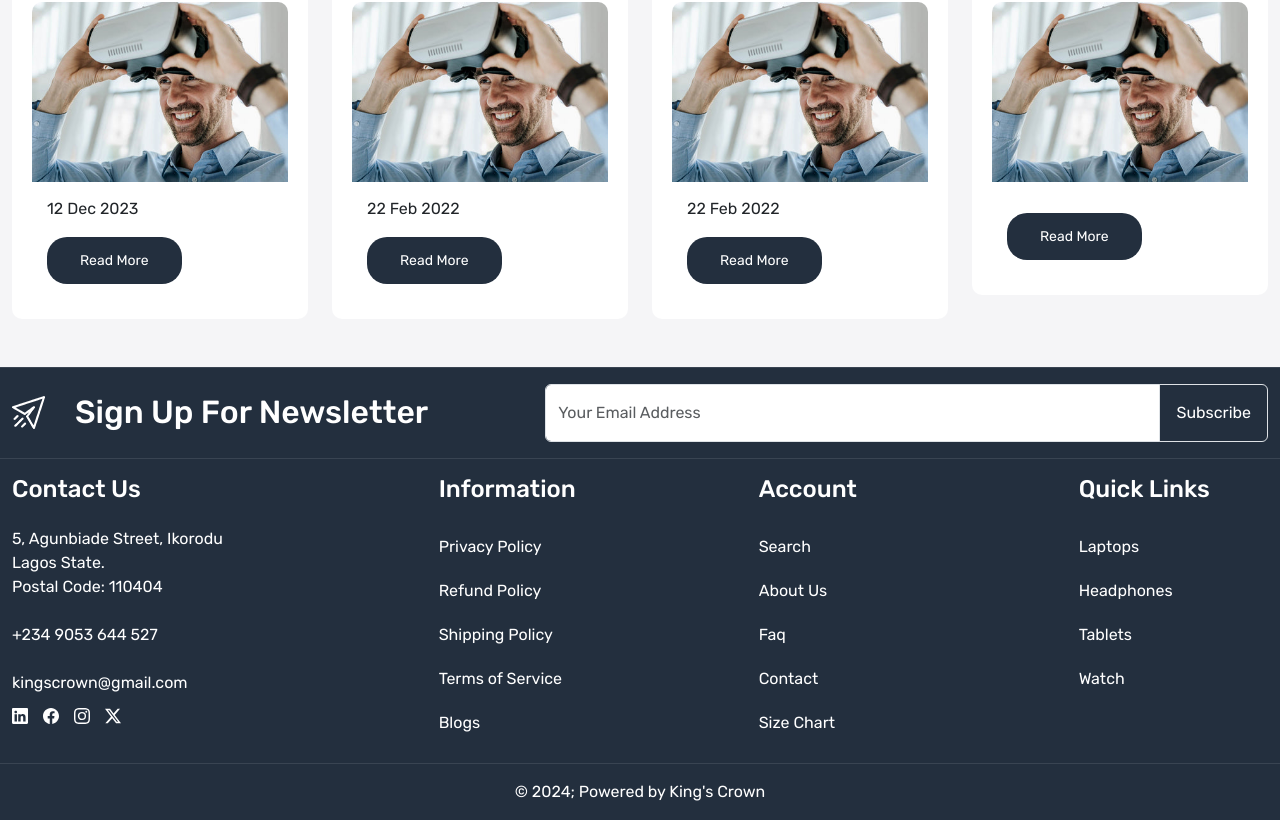
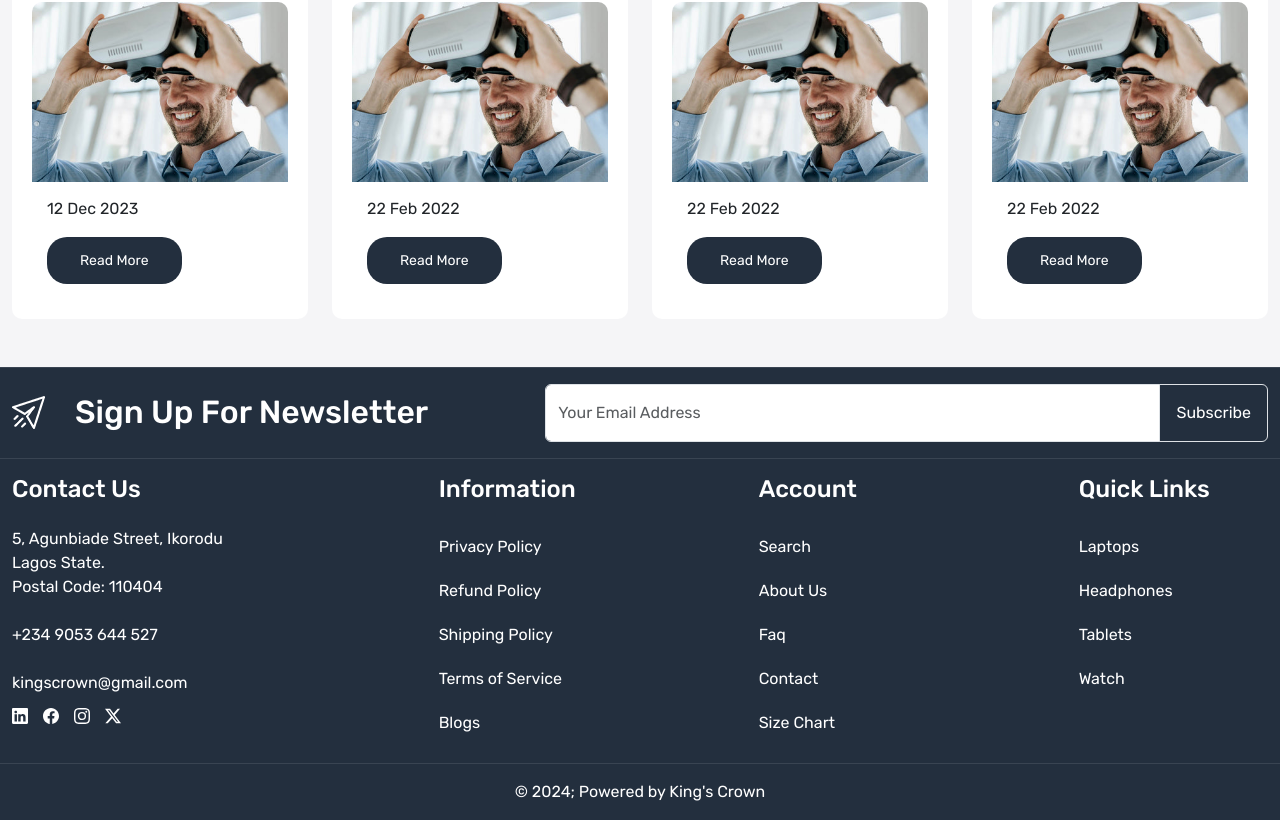
Before and after one commit to yungestbee/king-crown-app, a React (Create React App) app in the folder client/: page / in a window 1280 px wide. Shown: the part 1644-2464 px from the top of the page. Built offline with nearby package versions, Linux system fonts and the light colour scheme.

Commit message:
blogcard refined

```diff
--- a/client/src/pages/Home.js
+++ b/client/src/pages/Home.js
@@ -239,7 +239,7 @@ const Home = () => {
             <BlogCard date="12 Dec 2023" />
             <BlogCard date="22 Feb 2022" />
             <BlogCard date="22 Feb 2022" />
-            <BlogCard />
+            <BlogCard date="22 Feb 2022" />
           </div>
         </div>
       </section>
```
